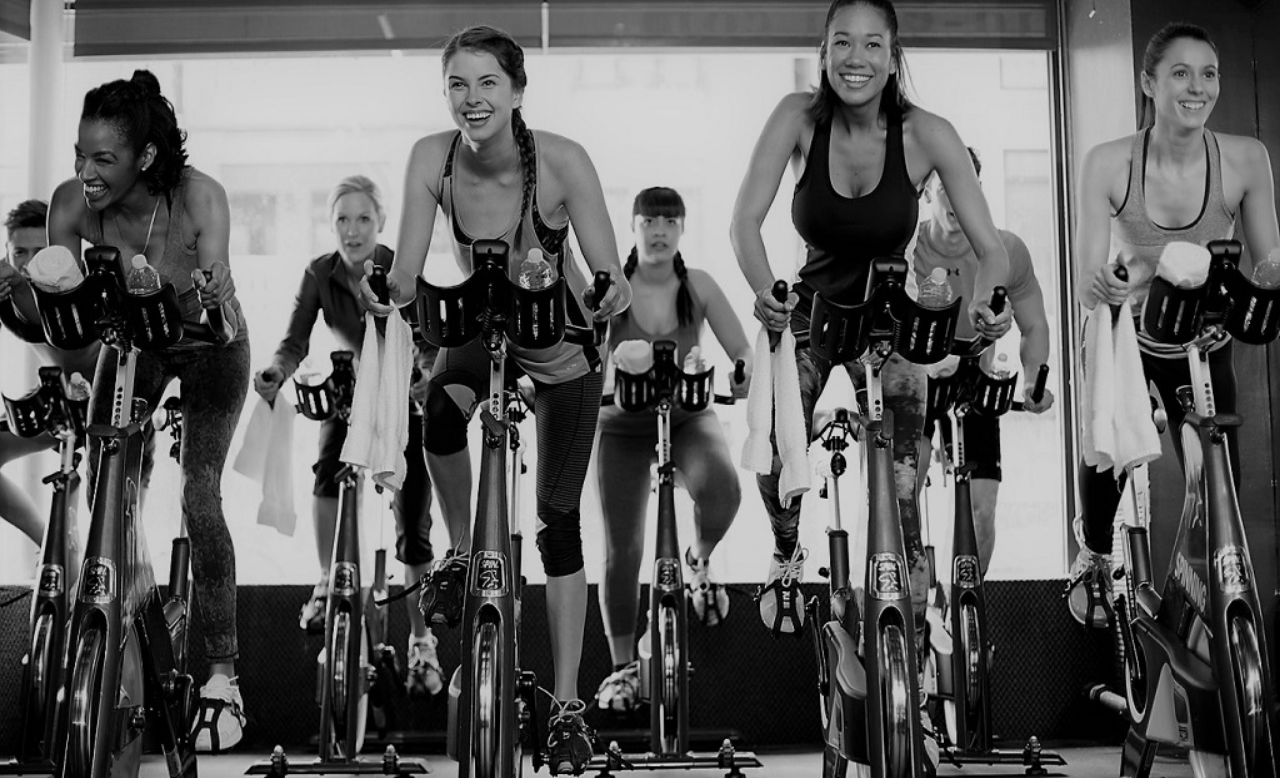
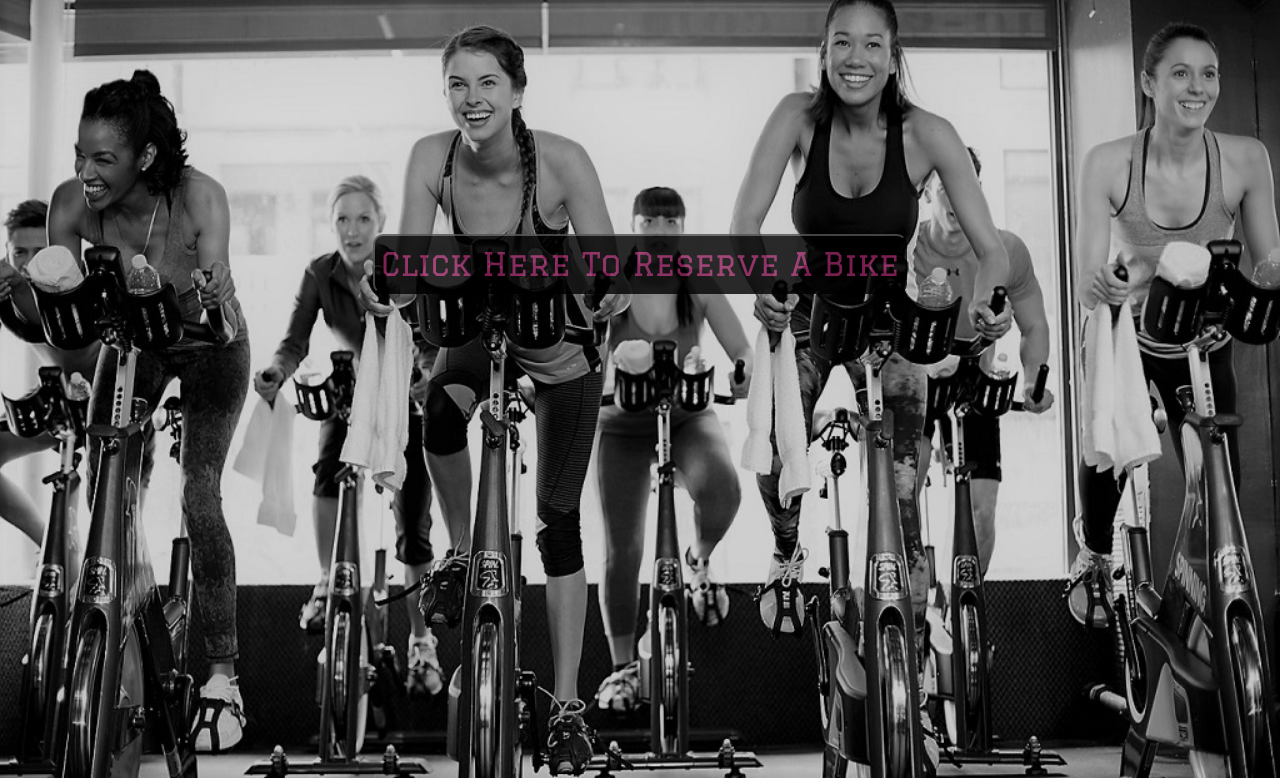
Before and after one commit to bmdumoulin10/high-ride-cycle, a website: page public/index.html in a window 1280 px wide. Shown: the part 172-950 px from the top of the page. Drawn offline with Linux system fonts and the light colour scheme.

Commit message:
added and styled button on home page to link to book a bike. Home page for desktop is complete.

```diff
--- a/public/index.html
+++ b/public/index.html
@@ -32,6 +32,7 @@
 
   <body>
     <div id="homeBackground">
+      <a href="ride.html"><button type="button" class='reserveButton'>Click Here To Reserve A Bike</button></a>
     </div>
   </body>
 </html>
--- a/public/main.css
+++ b/public/main.css
@@ -45,4 +45,18 @@ li a:hover {
   background-size: 100% 100%;
   background-repeat: no-repeat;
   position: relative;
+  text-align: center;
 }
+
+/*reserve a bike button styles*/
+.reserveButton{
+  margin-top: 20%;
+  color: #972563;
+  background-color: black;
+  opacity: .8;
+  border-color: black;
+  height: 60px;
+  font-size: 32px;
+  border-radius: 10px;
+  font-family: 'Graduate';
+}
```
